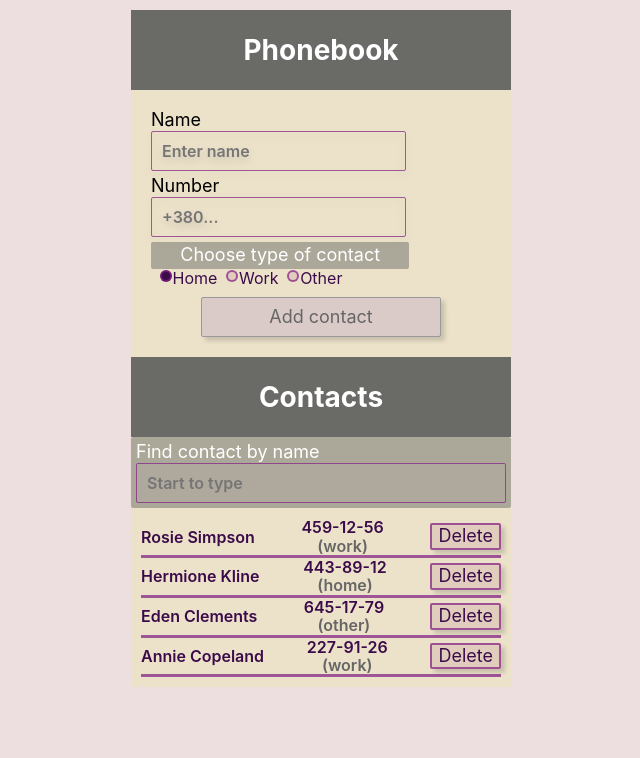
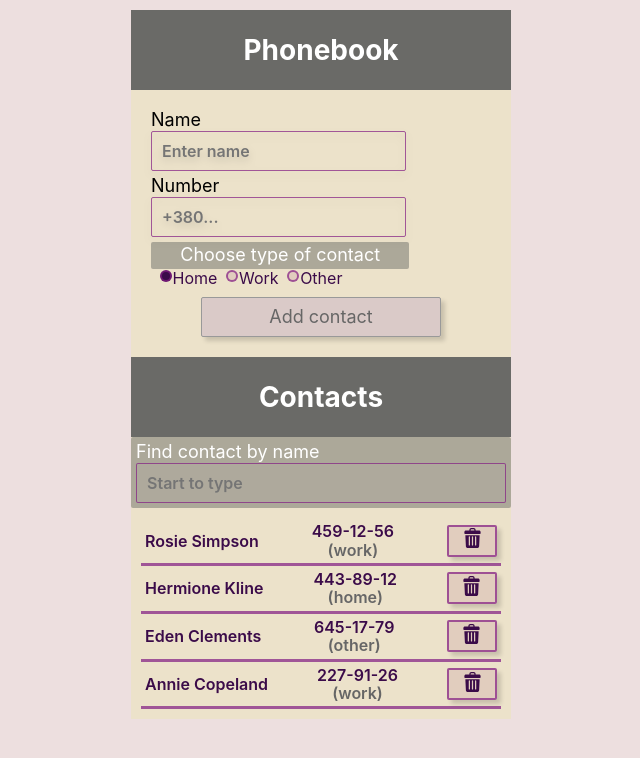
Before and after one commit to Larysa1387/goit-react-hw-03-phonebook, a React (Create React App) app: page / in a window 1280 px wide. Shown: the top 758 px of the page, without its empty margins (319-959 px from the left). Built offline with nearby package versions, Linux system fonts and the light colour scheme.

Commit message:
add svg icon to the delete button

```diff
--- /dev/null
+++ b/src/components/Contact/Contact.jsx
@@ -0,0 +1,20 @@
+import React from 'react';
+import s from './Contact.module.css';
+import {ReactComponent as DeleteIcon} from '../icons/deleteIcon.svg';
+
+const Contact = ({ name, number, contactType, onDelete }) => {
+  return (
+		<>
+			<p>{name}</p>
+			<div className={s.align}>
+				<p>{number}</p>
+				<p className={s.contactType}>({contactType})</p>
+			</div>
+			<button className={s.btnDelete} onClick={onDelete}>
+				<DeleteIcon width='25' height='20'/>
+			</button>
+		</>
+	);
+};
+
+export default Contact;
--- /dev/null
+++ b/src/components/Contact/Contact.module.css
@@ -0,0 +1,26 @@
+.align {
+  display: flex;
+  flex-direction: column;
+}
+.contactType {
+  color: #666666;
+}
+.btnDelete {
+  width: 50px;
+  height: 32px;
+  border-radius: 2px;
+  color: rgb(59, 11, 73);
+  fill: rgb(59, 11, 73);
+  background-color: rgba(209, 174, 174, 0.39);
+  border: 2px solid rgba(131, 30, 131, 0.712);
+  box-shadow: 4px 4px 4px rgb(0 0 0 / 15%);
+  font-size: 18px;
+  cursor: pointer;
+  transition: color 250ms cubic-bezier(0.4, 0, 0.2, 1), background-color 250ms cubic-bezier(0.4, 0, 0.2, 1), fill 250ms cubic-bezier(0.4, 0, 0.2, 1),;
+}
+
+.btnDelete:hover {
+  color: #ffff;
+  background-color: rgb(59, 11, 73);
+  fill: #ebe5be9d;
+}
--- /dev/null
+++ b/src/components/Contact/index.js
@@ -0,0 +1 @@
+export {default} from './Contact'
--- a/src/components/ContactList/ContactList.jsx
+++ b/src/components/ContactList/ContactList.jsx
@@ -1,5 +1,6 @@
 import React from 'react';
 import PropTypes from 'prop-types';
+import Contact from '../Contact/Contact';
 import s from './ContactList.module.css';
 
 const ContactList = ({ contacts, onDeleteContact }) => {
@@ -7,17 +8,15 @@ const ContactList = ({ contacts, onDeleteContact }) => {
     <ul className={s.contactList}>
       {contacts.map(({ id, name, number, contactType }) => {
         return (
-          <li key={id} className={s.contactItem}>
-            <p>{name}</p>
-            <div className={s.align}>
-              <p>{number}</p>
-              <p className={s.contactType}>({contactType})</p>
-            </div>
-            <button className={s.btnDelete} onClick={() => onDeleteContact(id)}>
-              Delete
-            </button>
-          </li>
-        );
+					<li key={id} className={s.contactItem}>
+						<Contact
+							name={name}
+							number={number}
+							contactType={contactType}
+							onDeleteContact={() => onDeleteContact(id)}
+						/>
+					</li>
+				);
       })}
     </ul>
   );
--- a/src/components/ContactList/ContactList.module.css
+++ b/src/components/ContactList/ContactList.module.css
@@ -8,6 +8,7 @@
   display: flex;
   align-items: center;
   justify-content: space-between;
+  padding: 4px 4px;
   color: rgb(59, 11, 73);
   border-bottom: 3px solid rgba(131, 30, 131, 0.712);
   font-weight: 600;
@@ -17,28 +18,3 @@
   padding: 0;
   margin: 0;
 }
-
-.align {
-  display: flex;
-  flex-direction: column;
-}
-
-.contactType {
-  color: #666666;
-}
-
-.btnDelete {
-  border-radius: 2px;
-  color: rgb(59, 11, 73);
-  background-color: rgba(209, 174, 174, 0.39);
-  border: 2px solid rgba(131, 30, 131, 0.712);
-  box-shadow: 4px 4px 4px rgb(0 0 0 / 15%);
-  font-size: 18px;
-  cursor: pointer;
-  transition: color 250ms cubic-bezier(0.4, 0, 0.2, 1), background-color 250ms cubic-bezier(0.4, 0, 0.2, 1);
-}
-
-.btnDelete:hover {
-  color: #ffff;
-  background-color: rgb(59, 11, 73);
-}
```
Also changed, not shown: src/components/icons/deleteIcon.svg (added).
